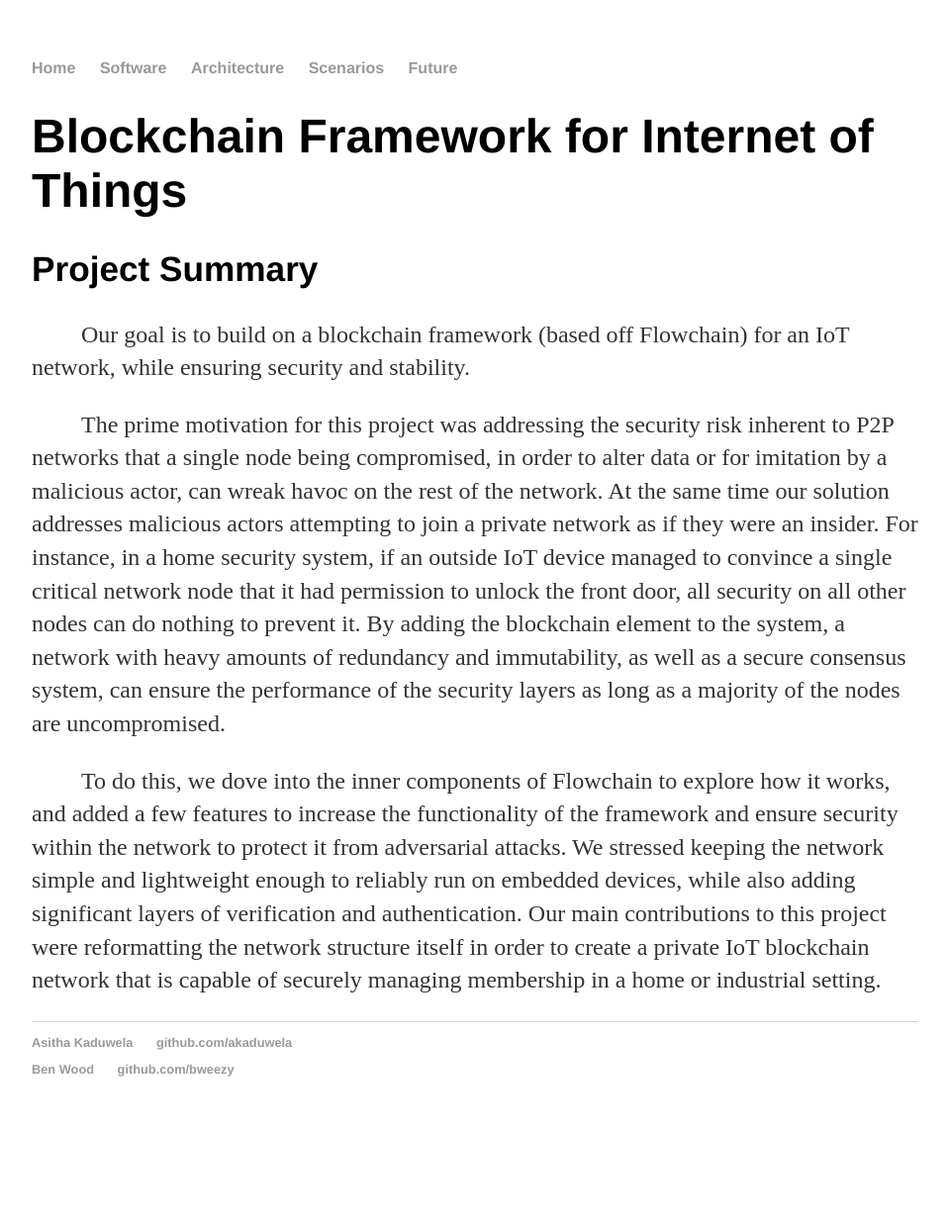
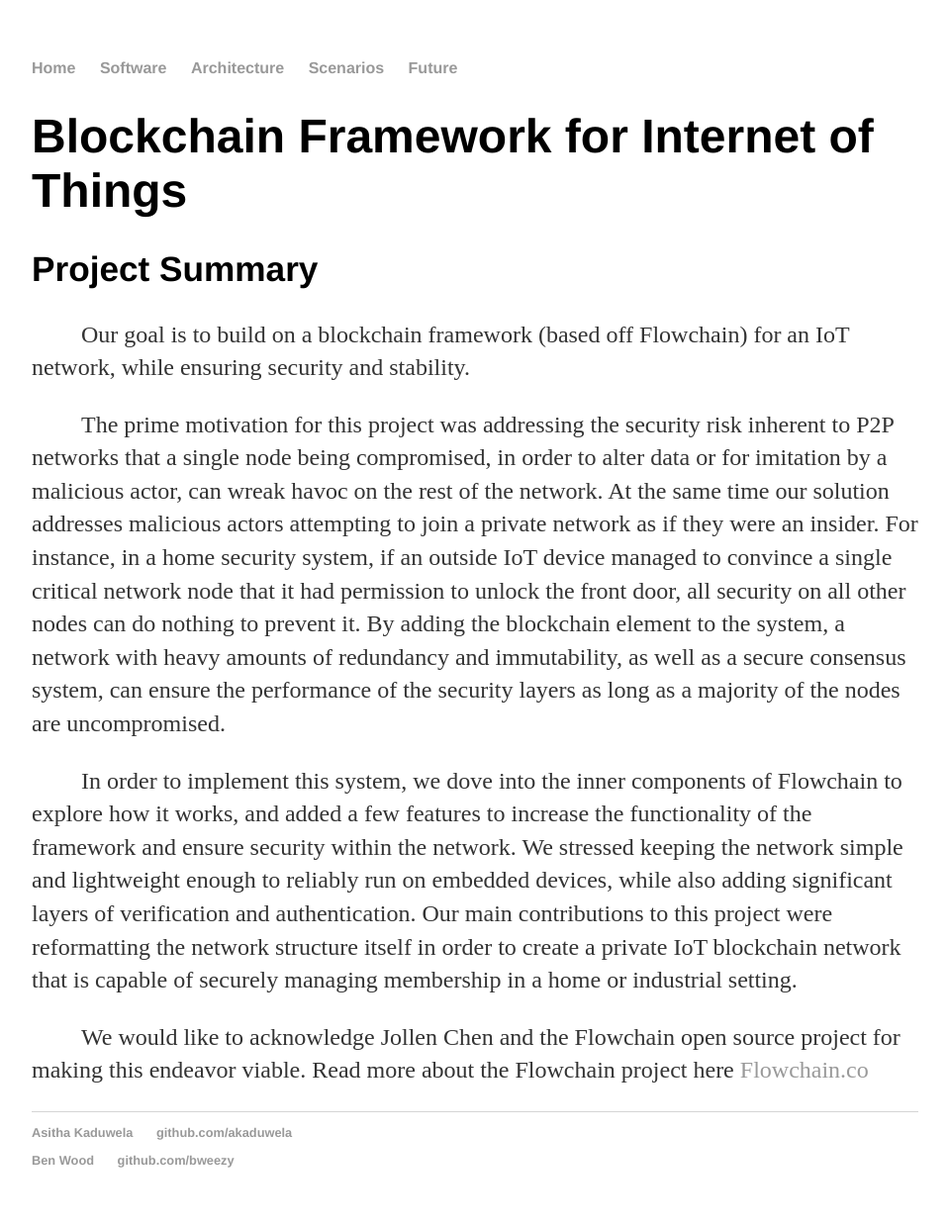
Before and after one commit to UCLA-ECE209AS-2018W/Asitha-Ben, a Jekyll site: the page built from index.html, in a window 1280 px wide. Shown: the whole page at 99% size, without its empty margins (160-1119 px from the left). Built offline with Jekyll 4.4.1, drawn with Linux system fonts in a browser that asks for light colours; before the commit the page ends 1148 px from its top, so only the background shows below that.

Commit message:
added flowchain acknowledgement

```diff
--- a/index.html
+++ b/index.html
@@ -10,7 +10,8 @@ title: Blockchain Framework for Internet of Things
 	The prime motivation for this project was addressing the security risk inherent to P2P networks that a single node being compromised, in order to alter data or for imitation by a malicious actor, can wreak havoc on the rest of the network. At the same time our solution addresses malicious actors attempting to join a private network as if they were an insider. For instance, in a home security system, if an outside IoT device managed to convince a single critical network node that it had permission to unlock the front door, all security on all other nodes can do nothing to prevent it. By adding the blockchain element to the system, a network with heavy amounts of redundancy and immutability, as well as a secure consensus system, can ensure the performance of the security layers as long as a majority of the nodes are uncompromised.
 	</p>
 	<p>
-	To do this, we dove into the inner components of Flowchain to explore how it works, and added a few features to increase the functionality of the framework and ensure security within the network to protect it from adversarial attacks. We stressed keeping the network simple and lightweight enough to reliably run
-	on embedded devices, while also adding significant layers of verification and authentication. Our main contributions to this project were reformatting the network structure itself in order to create a private IoT blockchain network that is capable of securely managing membership in a home or industrial setting.
+	In order to implement this system, we dove into the inner components of Flowchain to explore how it works, and added a few features to increase the functionality of the framework and ensure security within the network. We stressed keeping the network simple and lightweight enough to reliably run on embedded devices, while also adding significant layers of verification and authentication. Our main contributions to this project were reformatting the network structure itself in order to create a private IoT blockchain network that is capable of securely managing membership in a home or industrial setting.
 	</p>
+	<p>
+	We would like to acknowledge Jollen Chen and the Flowchain open source project for making this endeavor viable. Read more about the Flowchain project here <a href="https://flowchain.co/">Flowchain.co</a>
 </div><!-- /.blurb -->
```
